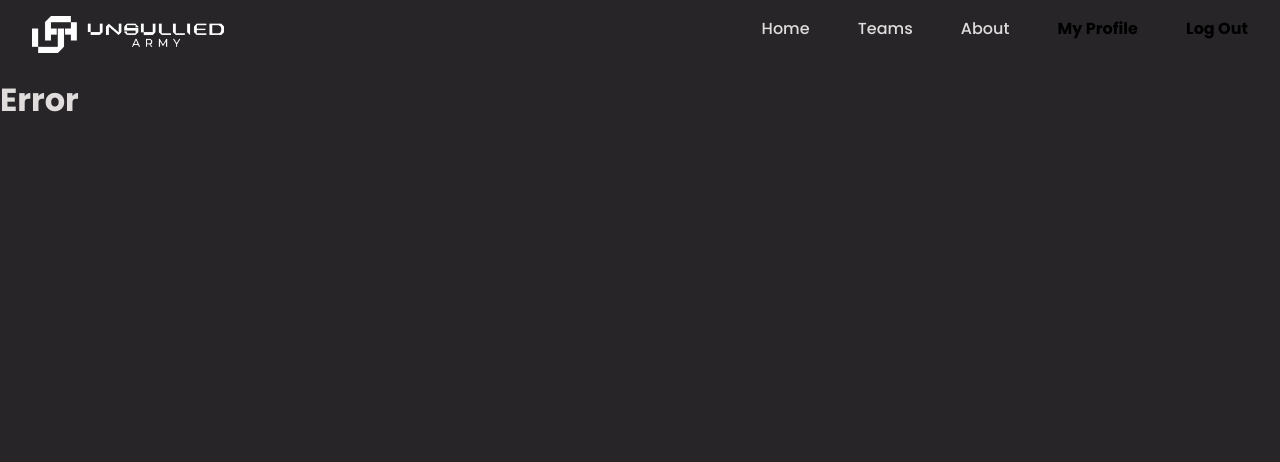
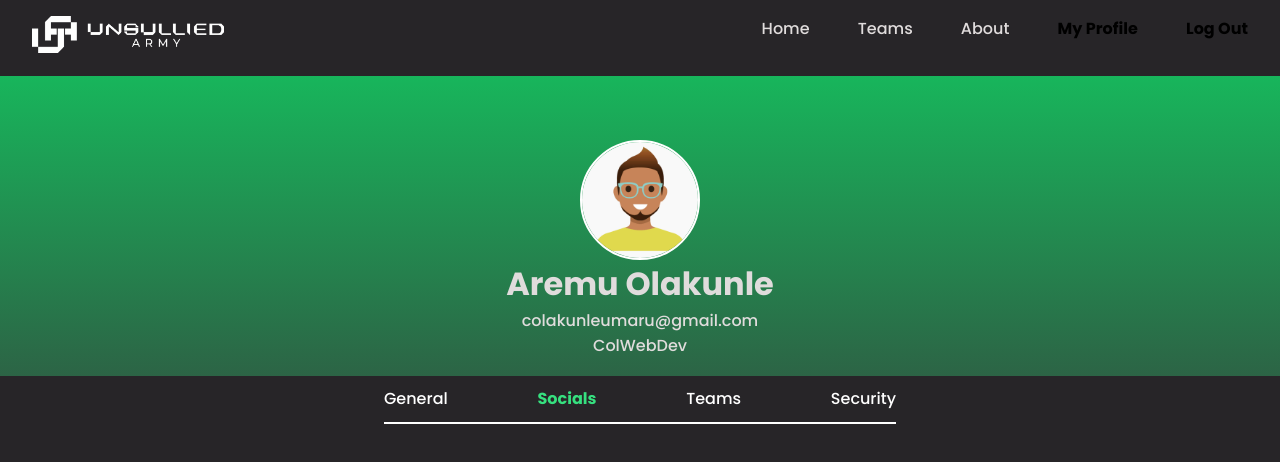
Before and after one commit to ColTheDeveloper/unsullied-army, a React (Create React App) app in the folder client/: page /profile/id/social in a window 1280 px wide. Shown: the top 462 px of the page. Built offline with nearby package versions, Linux system fonts and the light colour scheme.

Commit message:
did my  thing

```diff
--- a/client/src/App.js
+++ b/client/src/App.js
@@ -11,6 +11,8 @@ import { library } from "@fortawesome/fontawesome-svg-core";
 import { faBarsStaggered, faBars, faEye,faEyeSlash, faCaretDown } from "@fortawesome/free-solid-svg-icons";
 import EditProfile from './Pages/EditProfile/EditProfile';
 import Security from './Pages/Security/Security';
+import ProfileSocial from './Subpages/ProfileSocial/ProfileSocial';
+import ProfileTeam from './Subpages/ProfileTeam/ProfileTeam';
 
 
 library.add(faBarsStaggered, faBars,faEye,faEyeSlash,faCaretDown);
@@ -30,6 +32,8 @@ function App() {
             <Route path='profile/id' element={<Profile />} >
               <Route index element={<EditProfile />} />
               <Route path='security' element={<Security />} />
+              <Route path='social' element={<ProfileSocial />} />
+              <Route path='team' element={<ProfileTeam />} />
             </Route>
           </Route>
         </Routes>
--- a/client/src/Pages/Profile/Profile.css
+++ b/client/src/Pages/Profile/Profile.css
@@ -28,6 +28,13 @@
     height: 3rem;
     border-bottom:2px solid white;
 }
+.Profile>div:nth-of-type(2)>a{
+    color: white;
+}
+.Profile>div:nth-of-type(2)>.active{
+    color: #36E07F ;
+}
+
 @media (min-width:451px) and (max-width:850px) {
 
     .Profile>div:nth-of-type(2){
--- a/client/src/Pages/Profile/Profile.jsx
+++ b/client/src/Pages/Profile/Profile.jsx
@@ -12,9 +12,9 @@ const Profile=()=>{
                 <span>ColWebDev</span>
             </div>
             <div>
-                <NavLink to="/profile/id">General</NavLink>
-                <NavLink>Socials</NavLink>
-                <NavLink>Teams</NavLink>
+                <NavLink to="/profile/id/">General</NavLink>
+                <NavLink to="social">Socials</NavLink>
+                <NavLink to="team">Teams</NavLink>
                 <NavLink to="security">Security</NavLink>
             </div>
             <Outlet />
--- /dev/null
+++ b/client/src/Subpages/ProfileSocial/ProfileSocial.jsx
@@ -0,0 +1,8 @@
+import "./ProfileSocial.css"
+
+const ProfileSocial=()=>{
+    <div>
+
+    </div>
+}
+export default ProfileSocial;
--- /dev/null
+++ b/client/src/Subpages/ProfileTeam/ProfileTeam.jsx
@@ -0,0 +1,10 @@
+import "./ProfileTeam.css"
+
+const ProfileTeam=()=>{
+    return(
+        <div>
+
+        </div>
+    )
+}
+export default ProfileTeam;
```
Also changed, not shown: client/src/Subpages/ProfileSocial/ProfileSocial.css (added), client/src/Subpages/ProfileTeam/ProfileTeam.css (added).
